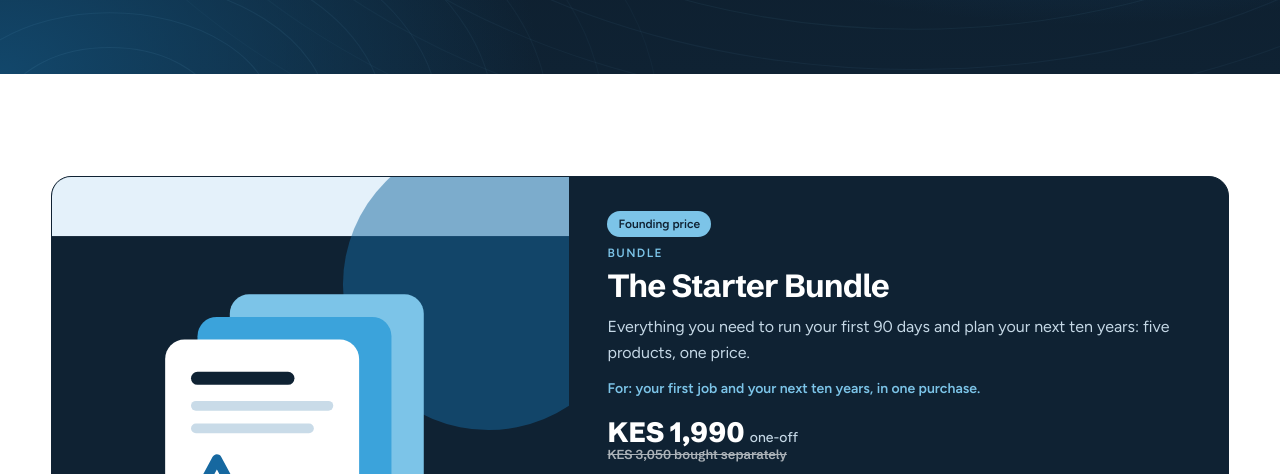
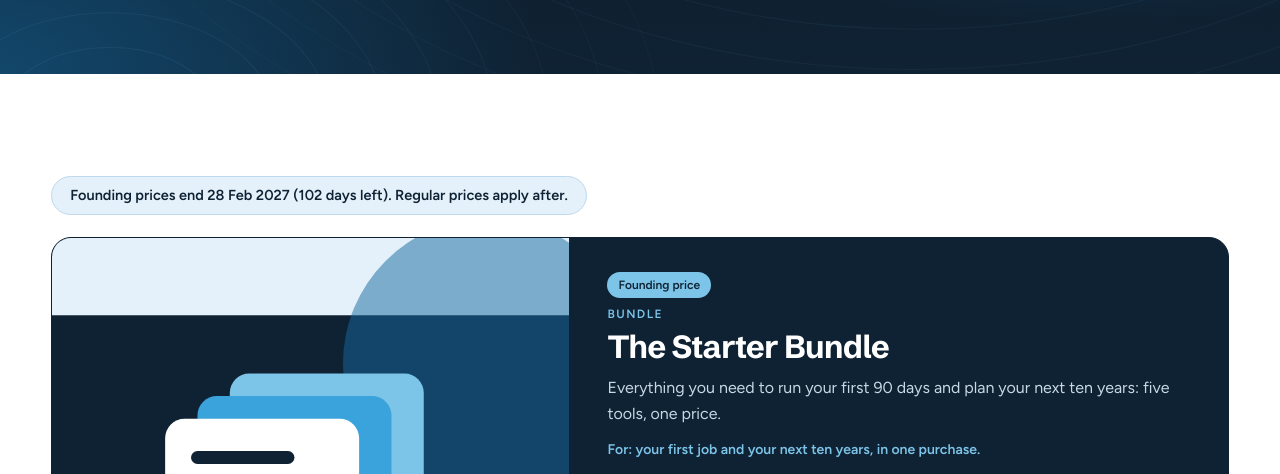
Before and after one commit to IshaqKassam/genz-executive-site, a plain HTML site: page shop.html in a window 1280 px wide. Shown: the part 448-922 px from the top of the page. Drawn offline with Linux system fonts and the light colour scheme.

Commit message:
Founding vs regular pricing with real end date and automatic switch
Co-Authored-By: Claude Sonnet 5.5 <noreply@anthropic.com>
Claude-Session: https://claude.ai/code/session_014x4rVetUamqqPwsPQ2vzS9

```diff
--- a/assets/config.js
+++ b/assets/config.js
@@ -17,6 +17,8 @@ var SITE = {
   freeDownloads: [{t:'Download the free First 90 Days Checklist', u:'downloads/first-90-days-checklist.pdf'},{t:'Download the free Executive Scorecard', u:'downloads/genz-executive-scorecard.pdf'}],
   // Payment links from Paystack (or IntaSend). One per product. "" = Opening soon.
   pay: { bundle: "", wb90: "", wb10: "", cvkit: "", jour: "" },
+  offer: { ends: "2027-02-28T23:59:59+03:00" },
+  payRegular: { bundle: "", wb90: "", wb10: "", cvkit: "", jour: "" },
   contactEmail: "ishaq.kassam@gmail.com",
   linkedin: "",
   deliveryPromise: "Your files are emailed to you within one working day of payment."
--- a/assets/scorecard.js
+++ b/assets/scorecard.js
@@ -25,7 +25,7 @@
     if(s>=21)return['Laying foundations','The basics are forming. Focus on one or two skills for the next 30 days and the gains will show.'];
     return['Getting started','This is a normal place to begin. Pick one skill, run a small experiment this week, and re-score in 30 days.'];
   }
-  function rec(k){var m={'Money habits':'Start with The Ten-Year You workbook: it turns money and career goals into a plan you check every Friday.','Learning speed':'Start with The Ten-Year You workbook, with its weekly Friday audits that turn experience into learning.','Network':'Start with the CV and LinkedIn Kit, then use its message templates to reach three new people this month.'};return m[k]||'Start with the 90-Day Trust Build workbook: week-by-week moves and scripts for '+k.toLowerCase()+'. The Starter Bundle includes it and four more tools for KES 1,990.'}
+  function rec(k){var m={'Money habits':'Start with The Ten-Year You workbook: it turns money and career goals into a plan you check every Friday.','Learning speed':'Start with The Ten-Year You workbook, with its weekly Friday audits that turn experience into learning.','Network':'Start with the CV and LinkedIn Kit, then use its message templates to reach three new people this month.'};return m[k]||'Start with the 90-Day Trust Build workbook: week-by-week moves and scripts for '+k.toLowerCase()+'. The Starter Bundle includes it and four more tools for '+(window.GZ_OFFER&&window.GZ_OFFER.open?'KES 1,990 at the founding price':'KES 2,900')+'.'}
   function done(){
     var s=A.reduce(function(a,b){return a+b},0),b=band(s);
     var rank=Q.map(function(q,n){return{k:q.k,v:A[n],tip:q.tip}}).sort(function(x,y){return x.v-y.v});
--- a/assets/site.js
+++ b/assets/site.js
@@ -23,22 +23,34 @@
   };
   window.GZ_COVERS=C;
 
+  /* founding-price window: real end date, automatic switch to regular prices */
+  var OF=S.offer||{},endT=Date.parse(OF.ends||'');
+  var isOpen=!!endT&&Date.now()<endT;
+  var fmt=function(n){return 'KES '+n.toLocaleString('en-US')};
+  var endsText=endT?new Date(endT).toLocaleDateString('en-GB',{day:'numeric',month:'short',year:'numeric',timeZone:'Africa/Nairobi'}):'';
+  var daysLeft=endT?Math.max(0,Math.ceil((endT-Date.now())/864e5)):0;
+  window.GZ_OFFER={open:isOpen,endsText:endsText,daysLeft:daysLeft,fmt:fmt};
+  $$('.js-offer').forEach(function(e){if(isOpen){e.textContent='Founding prices end '+endsText+' ('+(daysLeft>1?daysLeft+' days left':'last day')+'). Regular prices apply after.';e.hidden=false}else{e.hidden=true}});
+  $$('.js-from').forEach(function(e){e.textContent=isOpen?'From KES 790':'From KES 1,200'});
+
   var PRODS=[
-    {id:'bundle',hot:1,who:'For: your first job and your next ten years, in one purchase.',badge:'Founding price',k:'Bundle',t:'The Starter Bundle',p:'KES 1,990',was:'KES 3,050 bought separately',d:'Everything you need to run your first 90 days and plan your next ten years: five products, one price.',
-      inside:['90-Day Trust Build workbook (KES 990)','The Ten-Year You workbook (KES 790)','One-Pager Pack: templates for memos, updates and meetings (KES 590)','Weekly Review Planner, 13 weeks (KES 490)','Built, Not Born wallpaper pack, phone and desktop (KES 190)']},
-    {id:'wb90',who:'For: your first 90 days in a new role.',k:'Workbook',t:'90-Day Trust Build',p:'KES 990',d:'A week-by-week plan to become the person your manager and colleagues rely on, with scripts to use word for word.',
+    {id:'bundle',hot:1,f:1990,r:2900,who:'For: your first job and your next ten years, in one purchase.',k:'Bundle',t:'The Starter Bundle',d:'Everything you need to run your first 90 days and plan your next ten years: five tools, one price.',
+      inside:['90-Day Trust Build workbook, 26 pages (KES 1,500)','The Ten-Year You workbook, 17 pages (KES 1,200)','One-Pager Pack: templates for memos, updates and meetings, 17 pages (KES 900)','Weekly Review Planner, 13 weeks, 20 pages (KES 700)','Built, Not Born wallpaper pack, phone and desktop (KES 300)','Bought separately at regular prices: KES 4,600']},
+    {id:'wb90',f:990,r:1500,who:'For: your first 90 days in a new role.',k:'Workbook',t:'90-Day Trust Build',d:'A week-by-week plan to become the person your manager and colleagues rely on, with scripts to use word for word.',
       inside:['13 weekly spreads: focus, coaching note, scripts and a Friday review','First-week conversation guide: what to ask your manager','Stakeholder map and a "when things go wrong" page','Day 30, 60 and 90 scorecards','One worked example week']},
-    {id:'wb10',who:'For: anyone asking where this career is heading.',k:'Workbook',t:'The Ten-Year You',p:'KES 790',d:'Decide who you are becoming, work backwards to this quarter, and check your progress every Friday.',
+    {id:'wb10',f:790,r:1200,who:'For: anyone asking where this career is heading.',k:'Workbook',t:'The Ten-Year You',d:'Decide who you are becoming, work backwards to this quarter, and check your progress every Friday.',
       inside:['Letter from yourself in ten years','Values and strengths prompts','Work-backwards tables from ten years to this quarter','12 weekly Friday audits','A one-page profile template and a commitment page']},
-    {id:'cvkit',who:'For: job seekers and anyone updating their profile.',k:'Templates',t:'CV and LinkedIn Kit',p:'KES 790',d:'Make your CV and LinkedIn profile work for you, with fill-in layouts and formulas you can copy.',
+    {id:'cvkit',f:790,r:1200,who:'For: job seekers and anyone updating their profile.',k:'Templates',t:'CV and LinkedIn Kit',d:'Make your CV and LinkedIn profile work for you, with fill-in layouts and formulas you can copy.',
       inside:['Three editable CV layouts: graduate, first job, 2 to 5 years','30 before-and-after bullet rewrites','Cover letter template and examples','10 headline formulas and an About-section formula','30-day LinkedIn posting plan with 12 post prompts','Connection and referral message templates']},
-    {id:'jour',who:'For: building a steady weekly habit.',k:'Printable journal',t:'The GenZ Executive Journal',p:'KES 1,200',d:'A year of weekly prompts and a simple daily habit: pick the one thing that matters, do it, and review each Friday.',
-      inside:['52 weekly prompts, one for every week of the year','Daily "one thing" tracker with a note on what got in the way','A weekly review: what went well, what to change, next week\u2019s move','Print at home or at a print shop']}
+    {id:'jour',f:1200,r:1500,who:'For: building a steady weekly habit.',k:'Printable journal',t:'The GenZ Executive Journal',d:'A year of weekly prompts and a simple daily habit: pick the one thing that matters, do it, and review each Friday.',
+      inside:['52 weekly prompts, one for every week of the year','Daily "one thing" tracker with a note on what got in the way','A weekly review: what went well, what to change, next week’s move','Print at home or at a print shop']}
   ];
   var card=function(x,i){
-    var u=safe((S.pay||{})[x.id]);
+    var u=safe((isOpen?(S.pay||{}):(S.payRegular||{}))[x.id]);
     var btn=u?'<a class="btn" href="'+esc(u)+'" target="_blank" rel="noopener noreferrer">Buy now <span class="arrow">→</span></a>':'<a class="btn" href="index.html#join">Reserve my copy <span class="arrow">→</span></a>';
-    return '<article class="prod rv d'+(i%3)+(x.hot?' hot':'')+'"><span class="cover">'+C[x.id]+'</span><div class="body">'+(x.badge?'<span class="badge">'+esc(x.badge)+'</span>':'')+'<span class="k">'+esc(x.k)+'</span><h3>'+esc(x.t)+'</h3><p>'+esc(x.d)+'</p>'+(x.who?'<p class="who">'+esc(x.who)+'</p>':'')+'<div class="price">'+esc(x.p)+' <small>one-off</small>'+(x.was?'<s>'+esc(x.was)+'</s>':'')+'</div>'+(x.inside?'<details class="inside"><summary>What is inside</summary><ul>'+x.inside.map(function(i){return '<li>'+esc(i)+'</li>'}).join('')+'</ul></details>':'')+btn+'</div></article>';
+    var badge=isOpen?'Founding price':(x.hot?'Best value':'');
+    var p=isOpen?x.f:x.r;
+    return '<article class="prod rv d'+(i%3)+(x.hot?' hot':'')+'"><span class="cover">'+C[x.id]+'</span><div class="body">'+(badge?'<span class="badge">'+esc(badge)+'</span>':'')+'<span class="k">'+esc(x.k)+'</span><h3>'+esc(x.t)+'</h3><p>'+esc(x.d)+'</p>'+(x.who?'<p class="who">'+esc(x.who)+'</p>':'')+'<div class="price">'+esc(fmt(p))+' <small>one-off</small>'+(isOpen?'<s>'+esc(fmt(x.r))+' regular price</s>':'')+'</div>'+(isOpen?'<p class="urgency">Save '+esc(fmt(x.r-x.f))+' until '+esc(endsText)+'</p>':'')+(x.inside?'<details class="inside"><summary>What is inside</summary><ul>'+x.inside.map(function(i){return '<li>'+esc(i)+'</li>'}).join('')+'</ul></details>':'')+btn+'</div></article>';
   };
   var grid=$('#shopgrid');
   if(grid){var lim=+grid.getAttribute('data-limit')||PRODS.length;grid.innerHTML=PRODS.slice(0,lim).map(card).join('')}
--- a/assets/style.css
+++ b/assets/style.css
@@ -423,3 +423,7 @@ h1,h2,h3{text-wrap:balance}p{text-wrap:pretty}
 .freeband{background:#fff;border:1px solid #D7E6F2;border-radius:22px;padding:30px 34px;display:flex;gap:28px;align-items:center;justify-content:space-between;flex-wrap:wrap;margin-top:36px}
 .freeband h3{margin:0 0 6px;font:700 24px 'Schibsted Grotesk',sans-serif;color:var(--ink)}.freeband p{margin:0;color:#44586a;max-width:560px}
 .cards .card .say{display:block;margin-top:10px;font-style:italic;font-family:'Instrument Serif',Georgia,serif;font-size:19px;color:var(--ink)}
+
+.offer{display:inline-block;background:#E4F1FA;color:#0F2233;border:1px solid #BFD9EC;border-radius:999px;padding:9px 18px;font:600 14.5px/1.3 'Figtree',sans-serif;margin:0 0 22px}
+.offer[hidden]{display:none}
+.urgency{margin:0 0 12px;font-size:14px;font-weight:600;color:#1668A0}
--- a/shop.html
+++ b/shop.html
@@ -4,9 +4,9 @@
 <meta charset="utf-8">
 <meta name="viewport" content="width=device-width, initial-scale=1">
 <title>Shop: workbooks, templates and journal | The GenZ Executive</title>
-<meta name="description" content="Printable workbooks, CV and LinkedIn templates and a weekly journal for your first 90 days and next ten years. The Starter Bundle is KES 1,990 instead of KES 3,050.">
+<meta name="description" content="Printable workbooks, CV and LinkedIn templates and a weekly journal for your first 90 days and next ten years. The Starter Bundle puts five tools in one purchase at a lower price.">
 <meta property="og:title" content="Shop: workbooks, templates and journal | The GenZ Executive">
-<meta property="og:description" content="Printable workbooks, CV and LinkedIn templates and a weekly journal for your first 90 days and next ten years. The Starter Bundle is KES 1,990 instead of KES 3,050.">
+<meta property="og:description" content="Printable workbooks, CV and LinkedIn templates and a weekly journal for your first 90 days and next ten years. The Starter Bundle puts five tools in one purchase at a lower price.">
 <meta property="og:type" content="website">
 <meta property="og:site_name" content="The GenZ Executive">
 <meta property="og:image" content="https://genzexecutive.com/img/og.png">
@@ -44,6 +44,7 @@
 
 <section>
   <div class="wrap">
+    <p class="offer js-offer" hidden></p>
     <div class="shop" id="shopgrid" style="margin-top:0"></div>
     <p class="note" id="deliver"></p>
     <p class="note" style="margin-top:8px">Digital files only, nothing is shipped. Sold by Ishaq Kassam, trading as The GenZ Executive. See the <a href="terms.html">terms and refunds</a>.</p>
@@ -68,7 +69,7 @@
     <h2 class="rv d1">Before you buy.</h2>
     <div class="faq rv d2">
       <details><summary>What do I get?</summary><p>Printable workbooks, templates and a journal as downloadable files, delivered by email. Nothing is shipped.</p></details>
-      <details><summary>Which one should I start with?</summary><p>The Starter Bundle. It includes both workbooks, the templates, the planner and the wallpaper pack, and costs KES 1,060 less than buying them one by one.</p></details>
+      <details><summary>Which one should I start with?</summary><p>The Starter Bundle. It includes both workbooks, the templates, the planner and the wallpaper pack, and costs more than a third less than buying them one by one.</p></details>
       <details><summary>How long until I receive my files?</summary><p>Within one working day of payment, usually much sooner.</p></details>
       <details><summary>What if something is wrong with my order?</summary><p>Write to us and we will fix it or refund you. The details are on the <a href="terms.html#refunds">terms page</a>.</p></details>
       <details><summary>Who am I buying from?</summary><p>Ishaq Kassam, trading as The GenZ Executive. Questions go to <a class="js-email" href="#">our email</a>.</p></details>
```
Also changed, not shown: index.html (+2 -1 lines), terms.html (+1 -1 lines).
